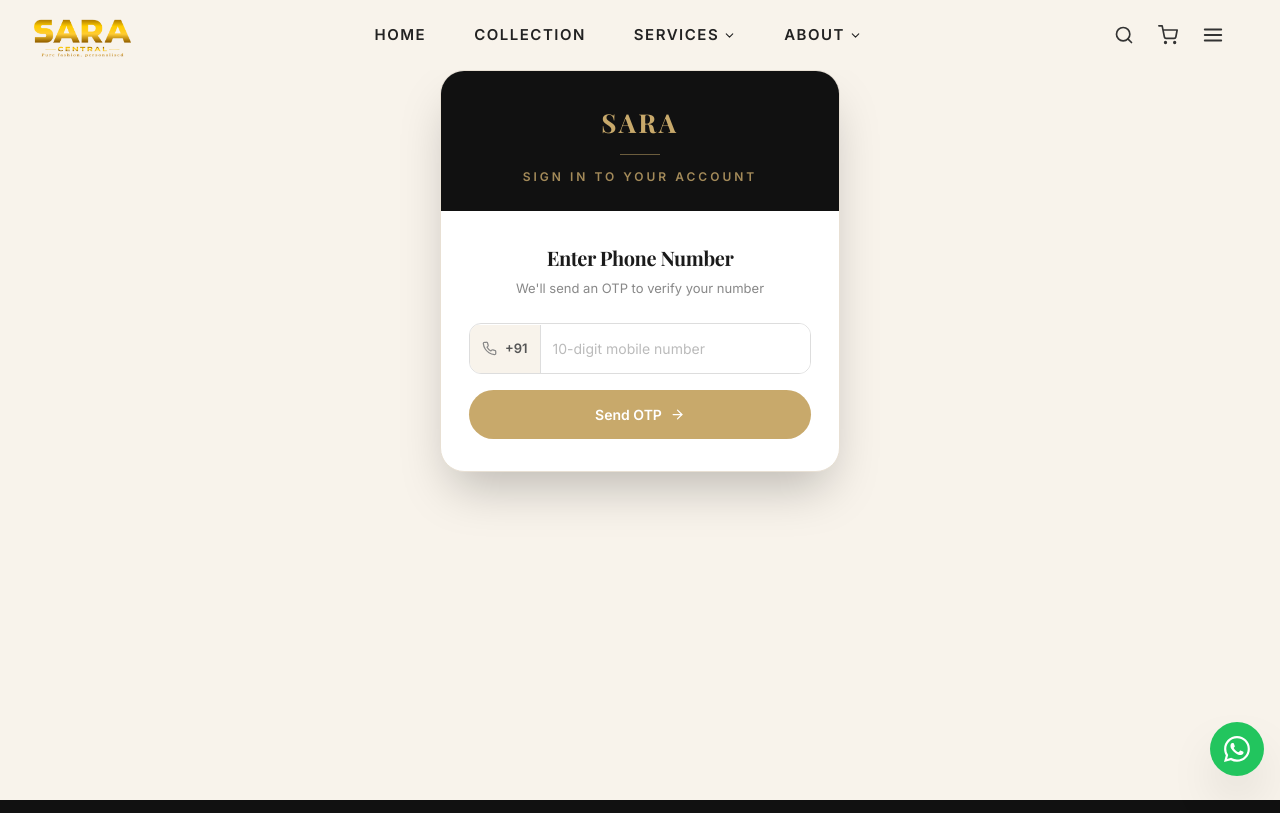
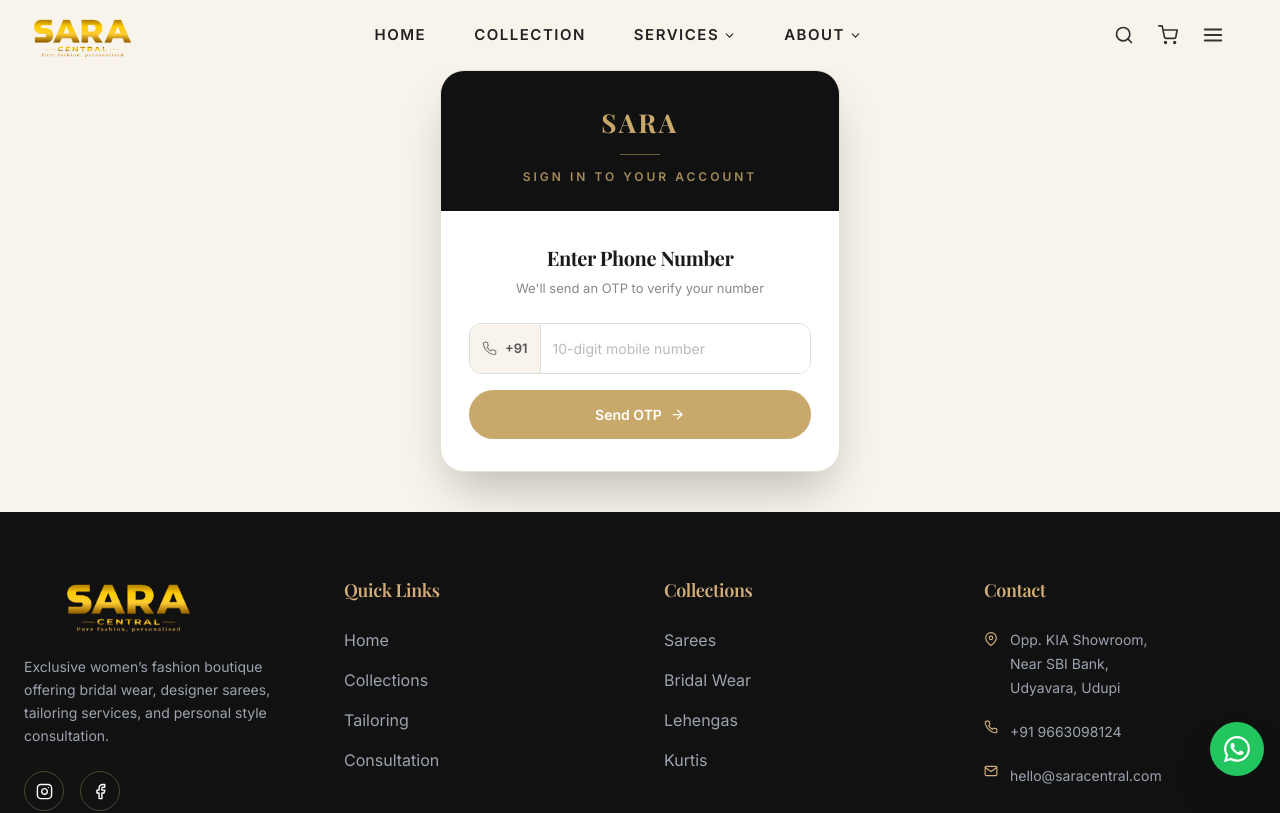
Before and after one commit to intouchmarketingsolutions/Sara_Fashions, a React (Vite) app: page /login in a window 1280 px wide. Shown: the top 813 px of the page. Built offline with nearby package versions, Linux system fonts and the light colour scheme.

Commit message:
Remove gap between login card and footer

```diff
--- a/src/pages/Login.jsx
+++ b/src/pages/Login.jsx
@@ -63,7 +63,7 @@
   }
 
   return (
-    <div className="min-h-screen bg-[#f8f3eb] flex items-start justify-center px-4 pt-[70px] pb-10">
+    <div className="bg-[#f8f3eb] flex justify-center px-4 pt-[70px] pb-10">
       <motion.div
         initial={{ opacity: 0, y: 30 }}
         animate={{ opacity: 1, y: 0 }}
```
